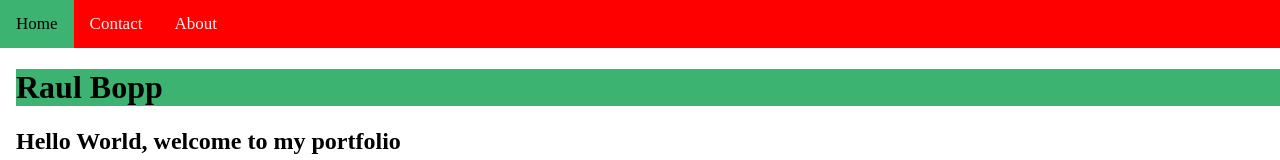
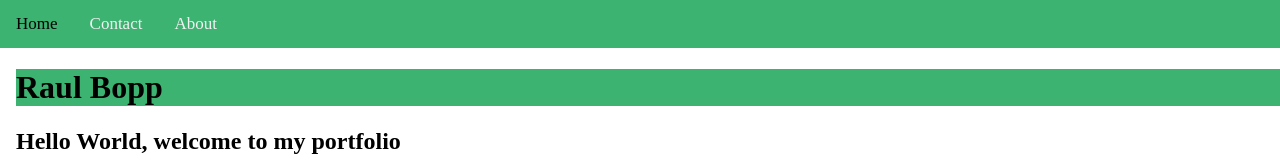
Before and after one commit to RaulBopp/portfolio, a plain HTML site: page index.html in a window 1280 px wide. Shown: the top 160 px of the page. Drawn offline with Linux system fonts and the light colour scheme.

Commit message:
update navigator color

```diff
--- a/main.css
+++ b/main.css
@@ -2,7 +2,7 @@ body {margin:0;}
 
 .topnav {
     overflow: hidden;
-    background-color: red;
+    background-color: #3cb371;
   }
   .topnav a {
   float: left;
```
